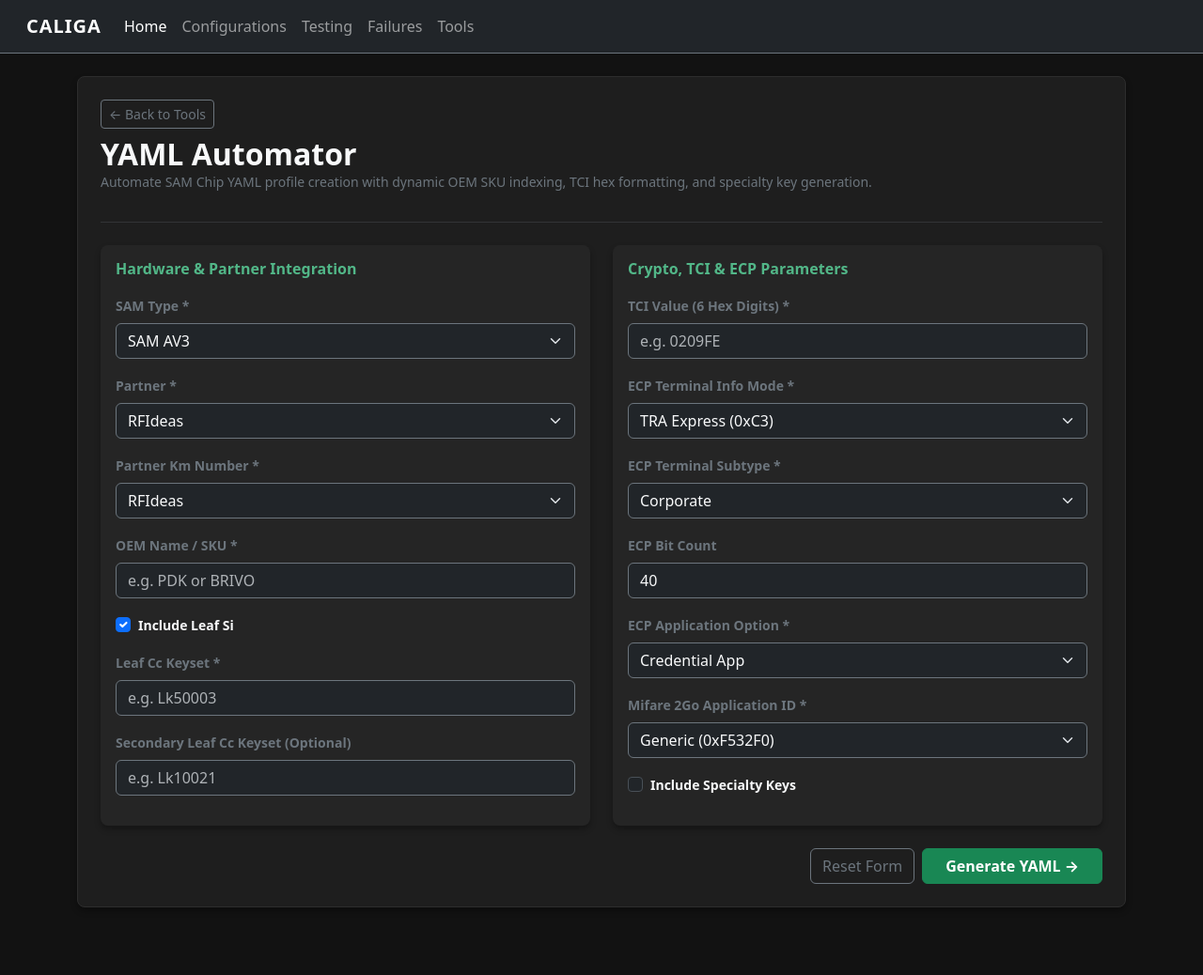
After one commit to jhepburn-hue/Internal-Tool-CALIGA, a Flask app: page /tools/yaml-automator in a window 1280 px wide. The commit adds this page. Shown: the whole page at 94% size. Run offline with Flask 3, Linux system fonts and the light colour scheme.

Commit message:
YAML Automator Tool

```diff
--- a/app.py
+++ b/app.py
@@ -1,5 +1,7 @@
 import os
 import time
+import yaml
+import datetime
 from sqlalchemy import func
 import concurrent.futures
 from flask import Flask, render_template, session, request, redirect, url_for, send_file, request, Response, stream_with_context, jsonify, flash, json
@@ -19,6 +21,60 @@ app.config['SQLALCHEMY_DATABASE_URI'] = os.getenv('DATABASE_URL')
 app.config['SQLALCHEMY_TRACK_MODIFICATIONS'] = False
 
 db.init_app(app)
+
+SAM_TYPE_MAP = {
+    "sam_av2": {"label": "SAM_AV2", "id": 2},
+    "sam_av3": {"label": "SAM_AV3", "id": 3}
+}
+PART_MAP = {
+    "elatec": {"label": "PARTNER_ELATEC", "id": 1},
+    "rfideas": {"label": "PARTNER_RFIDEAS", "id": 2},
+    "brivo": {"label": "PARTNER_BRIVO", "id": 3},
+    "test": {"label": "PARTNER_TEST", "id": 4}
+}
+PART_KM_MAP = {
+    "test": {"label": "partnerKm0", "id": 0},
+    "elatec": {"label": "partnerKm1", "id": 1},
+    "rfideas": {"label": "partnerKm2", "id": 2},
+    "brivo": {"label": "partnerKm3", "id": 3},
+    "pdq": {"label": "partnerKm4", "id": 4}
+}
+OEM_ID_MAP = {
+    "BUTTERFLY_MX": 1, "BOA": 2, "REDHAT": 3, "UGA": 4, "CWO1": 5,
+    "LEAF_SI": 6, "WELLS_FARGO": 7, "FIL": 8, "QUADREAL": 8,
+    "SOLOINSIGHT": 10, "CARDINAL_HEALTH": 11, "BRIVO": 27,
+    "TEST": 18, "TIAA": 61, "PDK": 62
+}
+KEY_TYPE_MAP = {
+    "aes_128": ("SAM_AES_128_KEY", 0x20),
+    "mifare": ("SAM_MIFARE_KEY", 0x10)
+}
+KEY_USE_MAP = {
+    "picc": ("SAM_PICC_KEY", 1),
+    "offline_crypto": ("SAM_OFFLINE_CRYPTO_KEY", 1)
+}
+ECP_TERMINAL_MAP = {
+    "tra_express": ("ECP_WL_TERMINAL_INFO", 0xC3),
+    "tra_enabled": ("ECP_WL_TERMINAL_INFO_USER_AUTH", 0x83)
+}
+ECP_SUBTYPE_MAP = {
+    "university": ("ECP_TERMINAL_SUBTYPE_UNIVERSITY", 0),
+    "corporate": ("ECP_TERMINAL_SUBTYPE_CORPORATE", 2),
+    "hospitality": ("ECP_TERMINAL_SUBTYPE_HOSPITALITY", 3),
+    "residential": ("ECP_TERMINAL_SUBTYPE_RESIDENTIAL", 4)
+}
+ECP_APP_MAP = {
+    "credential_app": ("ECP_OPTIONS_1", 1),
+    "secure_app": ("ECP_OPTIONS_2", 2)
+}
+
+class HexInt(int):
+    pass
+
+def hex_int_representer(dumper, data):
+    return dumper.represent_scalar('tag:yaml.org,2002:int', f'0x{data:02X}')
+
+yaml.add_representer(HexInt, hex_int_representer)
 
 @app.context_processor
 def inject_user():
@@ -535,11 +591,140 @@ def tool_ini_translator():
 
     return render_template('tools/ini_translator.html', result=translation_result)
 
-@app.route('/tools/yaml-automator', methods=['GET', 'POST'])
+@app.route('/tools/yaml-automator', methods=['GET', 'POST'], strict_slashes=False)
 def tool_yaml_automator():
+    global OEM_ID_MAP
+
     if request.method == 'POST':
-        flash('SAM Chip YAML configuration generated.', 'success')
-        return redirect(url_for('tool_yaml_automator'))
+        sam_choice = request.form.get('sam_type_choice')
+        sam_info = SAM_TYPE_MAP.get(sam_choice, {"label": "SAM_AV3", "id": 3})
+
+        partner_choice = request.form.get('partner_choice')
+        partner_info = PART_MAP.get(partner_choice, {"label": "PARTNER_RFIDEAS", "id": 2})
+
+        partner_km_choice = request.form.get('partner_km_choice')
+        partner_km_info = PART_KM_MAP.get(partner_km_choice, {"label": "partnerKm2", "id": 2})
+
+        raw_oem_input = request.form.get('oem', '').strip()
+        oem_clean = raw_oem_input.replace(' ', '_').upper()
+        if oem_clean and oem_clean not in OEM_ID_MAP:
+            next_id = max(OEM_ID_MAP.values()) + 1
+            OEM_ID_MAP[oem_clean] = next_id
+        sku_oem_id = OEM_ID_MAP.get(oem_clean, 62)
+
+        tci_raw = str(request.form.get('tci_choice', '0x000000')).strip().lower().replace("0x", "").zfill(6)
+        tci_1 = HexInt(int(tci_raw[0:2], 16))
+        tci_2 = HexInt(int(tci_raw[2:4], 16))
+        tci_3 = HexInt(int(tci_raw[4:6], 16))
+
+        specialty_keys_config = None
+        if request.form.get('specialty_keys_choice') == "true":
+            version_input = int(request.form.get('key_version', '0'))
+            version_labels = {0: "key_version_a", 1: "key_version_b", 2: "key_version_c"}
+            type_label, type_hex = KEY_TYPE_MAP.get(request.form.get('key_type_choice'), ("SAM_MIFARE_KEY", 0x10))
+            use_label, use_id = KEY_USE_MAP.get(request.form.get('key_use_choice'), ("SAM_PICC_KEY", 1))
+
+            specialty_keys_config = {
+                "key2": {
+                    "key_slot": int(request.form.get('key_slot', 64)),
+                    "key_version": [{version_labels.get(version_input, "key_version_a"): version_input}],
+                    "sel_key_version": version_input,
+                    "key_type": [{type_label: HexInt(type_hex)}],
+                    "sel_key_type": HexInt(type_hex),
+                    "key_use": [{use_label: use_id}],
+                    "sel_key_use": use_id
+                }
+            }
+
+        m2g_choice = request.form.get('mifare_2go_app_id_choice')
+        m2g_msb, m2g_hsb, m2g_lsb = (0xF5, 0x1C, 0xDF) if m2g_choice == "leaf" else (0xF5, 0x32, 0xF0)
+
+        term_label, term_hex = ECP_TERMINAL_MAP.get(request.form.get('ecp_terminal_choice'), ("ECP_WL_TERMINAL_INFO", 0xC3))
+        sub_label, sub_id = ECP_SUBTYPE_MAP.get(request.form.get('ecp_terminal_subtype_choice'), ("ECP_TERMINAL_SUBTYPE_CORPORATE", 2))
+        app_label, app_id = ECP_APP_MAP.get(request.form.get('ecp_app_choice'), ("ECP_OPTIONS_1", 1))
+        bit_count_raw = request.form.get('ecp_bit_count_choice')
+
+        yaml_structure = {
+            "sam_type": [{"SAM_AV2": 2}, {"SAM_AV3": 3}],
+            "sel_sam_type": sam_info["id"],
+            "partner": [{"PARTNER_ELATEC": 1}, {"PARTNER_RFIDEAS": 2}, {"PARTNER_BRIVO": 3}, {"PARTNER_TEST": 4}],
+            "sel_partner": partner_info["id"],
+            "partner_km": [
+                {"partnerKm0": 0}, {"partnerKm1": 1}, {"partnerKm2": 2}, {"partnerKm3": 3},
+                {"partnerKm4": 4}, {"partnerKm5": 5}, {"partnerKm6": 6}, {"partnerKm7": 7},
+                {"partnerKm8": 8}, {"partnerKm9": 9}, {"partnerKm10": 10}, {"partnerKm11": 11},
+                {"partnerKm12": 12}, {"partnerKm13": 13}, {"partnerKm14": 14}, {"partnerKm15": 15}
+            ],
+            "sel_partner_km": partner_km_info["id"],
+            "sku_oem": [{f"SKU_{k}": v} for k, v in OEM_ID_MAP.items()],
+            "sel_sku_oem": sku_oem_id,
+            "sel_Wl_lk": request.form.get('leaf_si_choice') == "true",
+            "OEM_lk1_name": request.form.get('leaf_cc_choice') or "Lk50003",
+            "OEM_lk2_name": request.form.get('second_leaf_cc_choice') or None,
+            "specialty_keys": specialty_keys_config,
+            "tci_1": tci_1,
+            "tci_2": tci_2,
+            "tci_3": tci_3,
+            "ecp_format": [{"ECP_FORMAT_1": 1}, {"ECP_FORMAT_2": 2}],
+            "sel_ecp_format": 2,
+            "ecp_terminal_info_mode": [
+                {"ECP_WL_TERMINAL_INFO": HexInt(0xC3)},
+                {"ECP_WL_TERMINAL_INFO_USER_AUTH": HexInt(0x83)}
+            ],
+            "sel_ecp_terminal_info_mode": HexInt(term_hex),
+            "ecp_terminal_type": 2,
+            "ecp_terminal_subtype": [
+                {"ECP_TERMINAL_SUBTYPE_UNIVERSITY": 0},
+                {"ECP_TERMINAL_SUBTYPE_CORPORATE": 2},
+                {"ECP_TERMINAL_SUBTYPE_HOSPITALITY": 3},
+                {"ECP_TERMINAL_SUBTYPE_RESIDENTIAL": 4}
+            ],
+            "sel_ecp_terminal_subtype": sub_id,
+            "ecp_bit_count": int(bit_count_raw) if bit_count_raw else 40,
+            "ecp_app_options": [{"ECP_OPTIONS_1": 1}, {"ECP_OPTIONS_2": 2}],
+            "sel_ecp_app_options": app_id,
+            "M2G_AID_MSB": HexInt(m2g_msb),
+            "M2G_AID_HSB": HexInt(m2g_hsb),
+            "M2G_AID_LSB": HexInt(m2g_lsb),
+            "PF_func": [
+                {"PF_FUNC_NO_FILTER": 0}, {"PF_FUNC_EQ": 1},
+                {"PF_FUNC_ME": 2}, {"PF_FUNC_LE": 3}, {"PF_FUNC_NE": 4}
+            ],
+            "sel_PF_func": 0,
+            "PF_num_bits": 0,
+            "filter_all": False,
+            "PF_value": 0,
+            "bit_stream": None,
+            "filtered_field_tag": [
+                {"UNUSED": 0}, {"BS_BID_MAP": HexInt(0xB2)},
+                {"BS_FAC_MAP": HexInt(0xB3)}, {"BS_CITY_CODE_MAP": HexInt(0xB5)},
+                {"BS_TECH_NUM_MAP": HexInt(0xB6)}
+            ],
+            "sel_filtered_field_tag": 0
+        }
+
+        yaml_string = yaml.dump(yaml_structure, default_flow_style=False, sort_keys=False)
+        section_breaks = [
+            "\npartner:", "\npartner_km:", "\nsku_oem:", "\nsel_Wl_lk:",
+            "\nspecialty_keys:", "\ntci_1:", "\necp_format:",
+            "\necp_terminal_info_mode:", "\necp_terminal_type:",
+            "\necp_terminal_subtype:", "\necp_bit_count:", "\necp_app_options:",
+            "\nM2G_AID_MSB:", "\nPF_func:", "\nPF_num_bits:", "\nfilter_all:",
+            "\nPF_value:", "\nbit_stream:", "\nfiltered_field_tag:"
+        ]
+        for section in section_breaks:
+            yaml_string = yaml_string.replace(f"{section}", f"\n{section}")
+
+        oem_filename_part = oem_clean if oem_clean else "CONFIG"
+        timestamp = datetime.datetime.now().strftime("%Y%m%d_%H%M%S")
+        custom_filename = f"SAM_Config_{oem_filename_part}_{timestamp}.yml"
+
+        output_path = f"/tmp/{custom_filename}"
+        with open(output_path, 'w') as f:
+            f.write(yaml_string)
+
+        return send_file(output_path, as_attachment=True, download_name=custom_filename)
+
     return render_template('tools/yaml_automator.html')
 
 @app.route('/tools/batch-tokens', methods=['GET', 'POST'], strict_slashes=False)
--- a/requirements.txt
+++ b/requirements.txt
@@ -14,3 +14,4 @@ crcmod==1.7
 cryptography==46.0.7
 Jinja2==3.1.6
 Werkzeug==3.1.8
+PyYAML>=6.0
--- a/templates/tools/ini_translator.html
+++ b/templates/tools/ini_translator.html
@@ -6,7 +6,6 @@
         <div>
             <a href="{{ url_for('tools') }}" class="btn btn-sm btn-outline-secondary mb-2">&larr; Back to Tools</a>
             <h2 class="fw-bold text-light mb-0">INI Translator</h2>
-            <p class="text-secondary small mb-0">Upload an INI configuration file to translate raw reader directives into comprehensive, plain English descriptions.</p>
         </div>
     </div>
 
--- /dev/null
+++ b/templates/tools/yaml_automator.html
@@ -0,0 +1,183 @@
+{% extends 'base.html' %}
+
+{% block content %}
+<div class="card p-4 mb-4">
+    <div class="d-flex justify-content-between align-items-center mb-3">
+        <div>
+            <a href="{{ url_for('tools') }}" class="btn btn-sm btn-outline-secondary mb-2">&larr; Back to Tools</a>
+            <h2 class="fw-bold text-light mb-0">YAML Automator</h2>
+            <p class="text-secondary small mb-0">Automate SAM Chip YAML profile creation with dynamic OEM SKU indexing, TCI hex formatting, and specialty key generation.</p>
+        </div>
+    </div>
+
+    <hr class="border-secondary mb-4">
+
+    <form method="POST" action="{{ url_for('tool_yaml_automator') }}">
+        <div class="row g-4">
+            <div class="col-md-6">
+                <div class="card bg-dark-subtle-custom p-3 border-0 h-100">
+                    <h6 class="fw-bold role-header-navy mb-3">Hardware & Partner Integration</h6>
+
+                    <div class="mb-3">
+                        <label class="form-label text-secondary fw-bold small">SAM Type *</label>
+                        <select name="sam_type_choice" class="form-select bg-dark text-light border-secondary" required>
+                            <option value="sam_av2">SAM AV2</option>
+                            <option value="sam_av3" selected>SAM AV3</option>
+                        </select>
+                    </div>
+
+                    <div class="mb-3">
+                        <label class="form-label text-secondary fw-bold small">Partner *</label>
+                        <select name="partner_choice" class="form-select bg-dark text-light border-secondary" required>
+                            <option value="elatec">Elatec</option>
+                            <option value="rfideas" selected>RFIdeas</option>
+                            <option value="brivo">Brivo</option>
+                            <option value="test">Test</option>
+                        </select>
+                    </div>
+
+                    <div class="mb-3">
+                        <label class="form-label text-secondary fw-bold small">Partner Km Number *</label>
+                        <select name="partner_km_choice" class="form-select bg-dark text-light border-secondary" required>
+                            <option value="elatec">Elatec</option>
+                            <option value="rfideas" selected>RFIdeas</option>
+                            <option value="brivo">Brivo</option>
+                            <option value="pdq">PDQ</option>
+                            <option value="test">Test</option>
+                        </select>
+                    </div>
+
+                    <div class="mb-3">
+                        <label class="form-label text-secondary fw-bold small">OEM Name / SKU *</label>
+                        <input type="text" name="oem" class="form-control bg-dark text-light border-secondary" placeholder="e.g. PDK or BRIVO" required>
+                    </div>
+
+                    <div class="form-check mb-3">
+                        <input class="form-check-input" type="checkbox" name="leaf_si_choice" value="true" id="chk_leaf_si" checked>
+                        <label class="form-check-label text-light fw-bold small" for="chk_leaf_si">Include Leaf Si</label>
+                    </div>
+
+                    <div class="mb-3">
+                        <label class="form-label text-secondary fw-bold small">Leaf Cc Keyset *</label>
+                        <input type="text" name="leaf_cc_choice" class="form-control bg-dark text-light border-secondary" placeholder="e.g. Lk50003" required>
+                    </div>
+
+                    <div class="mb-3">
+                        <label class="form-label text-secondary fw-bold small">Secondary Leaf Cc Keyset (Optional)</label>
+                        <input type="text" name="second_leaf_cc_choice" class="form-control bg-dark text-light border-secondary" placeholder="e.g. Lk10021">
+                    </div>
+                </div>
+            </div>
+
+            <div class="col-md-6">
+                <div class="card bg-dark-subtle-custom p-3 border-0 h-100">
+                    <h6 class="fw-bold role-header-navy mb-3">Crypto, TCI & ECP Parameters</h6>
+
+                    <div class="mb-3">
+                        <label class="form-label text-secondary fw-bold small">TCI Value (6 Hex Digits) *</label>
+                        <input type="text" name="tci_choice" class="form-control bg-dark text-light border-secondary" placeholder="e.g. 0209FE" required>
+                    </div>
+
+                    <div class="mb-3">
+                        <label class="form-label text-secondary fw-bold small">ECP Terminal Info Mode *</label>
+                        <select name="ecp_terminal_choice" class="form-select bg-dark text-light border-secondary" required>
+                            <option value="tra_express">TRA Express (0xC3)</option>
+                            <option value="tra_enabled">TRA Enabled (0x83)</option>
+                        </select>
+                    </div>
+
+                    <div class="mb-3">
+                        <label class="form-label text-secondary fw-bold small">ECP Terminal Subtype *</label>
+                        <select name="ecp_terminal_subtype_choice" class="form-select bg-dark text-light border-secondary" required>
+                            <option value="university">University</option>
+                            <option value="corporate" selected>Corporate</option>
+                            <option value="hospitality">Hospitality</option>
+                            <option value="residential">Residential</option>
+                        </select>
+                    </div>
+
+                    <div class="mb-3">
+                        <label class="form-label text-secondary fw-bold small">ECP Bit Count</label>
+                        <input type="number" name="ecp_bit_count_choice" class="form-control bg-dark text-light border-secondary" value="40" min="0">
+                    </div>
+
+                    <div class="mb-3">
+                        <label class="form-label text-secondary fw-bold small">ECP Application Option *</label>
+                        <select name="ecp_app_choice" class="form-select bg-dark text-light border-secondary" required>
+                            <option value="credential_app">Credential App</option>
+                            <option value="secure_app">Secure App</option>
+                        </select>
+                    </div>
+
+                    <div class="mb-3">
+                        <label class="form-label text-secondary fw-bold small">Mifare 2Go Application ID *</label>
+                        <select name="mifare_2go_app_id_choice" class="form-select bg-dark text-light border-secondary" required>
+                            <option value="generic">Generic (0xF532F0)</option>
+                            <option value="leaf">Leaf (0xF51CDF)</option>
+                        </select>
+                    </div>
+
+                    <div class="form-check mb-3">
+                        <input class="form-check-input" type="checkbox" name="specialty_keys_choice" value="true" id="specialty_keys">
+                        <label class="form-check-label text-light fw-bold small" for="specialty_keys">Include Specialty Keys</label>
+                    </div>
+
+                    <div id="specialty-fields" class="card bg-dark p-3 border-secondary d-none mb-3">
+                        <div class="mb-2">
+                            <label class="form-label text-secondary fw-bold small">Key Slot</label>
+                            <input type="number" id="key_slot" name="key_slot" class="form-control form-control-sm bg-dark text-light border-secondary" value="64">
+                        </div>
+                        <div class="mb-2">
+                            <label class="form-label text-secondary fw-bold small">Key Version (0 - 2)</label>
+                            <input type="number" id="key_version" name="key_version" class="form-control form-control-sm bg-dark text-light border-secondary" value="0" min="0" max="2">
+                        </div>
+                        <div class="mb-2">
+                            <label class="form-label text-secondary fw-bold small">Key Type</label>
+                            <select id="key_type" name="key_type_choice" class="form-select form-select-sm bg-dark text-light border-secondary">
+                                <option value="aes_128">AES-128 Key (0x20)</option>
+                                <option value="mifare">MIFARE Key (0x10)</option>
+                            </select>
+                        </div>
+                        <div class="mb-2">
+                            <label class="form-label text-secondary fw-bold small">Key Use</label>
+                            <select id="key_use" name="key_use_choice" class="form-select form-select-sm bg-dark text-light border-secondary">
+                                <option value="picc">PICC Key</option>
+                                <option value="offline_crypto">Offline Crypto Key</option>
+                            </select>
+                        </div>
+                    </div>
+                </div>
+            </div>
+        </div>
+
+        <div class="d-flex justify-content-end gap-2 mt-4">
+            <button type="reset" class="btn btn-outline-secondary" id="reset_btn">Reset Form</button>
+            <button type="submit" class="btn btn-success fw-bold px-4">Generate YAML &rarr;</button>
+        </div>
+    </form>
+</div>
+
+<script>
+document.addEventListener('DOMContentLoaded', function() {
+    const specialtyChk = document.getElementById('specialty_keys');
+    const specialtyContainer = document.getElementById('specialty-fields');
+    const resetBtn = document.getElementById('reset_btn');
+
+    if (specialtyChk && specialtyContainer) {
+        specialtyChk.addEventListener('change', function() {
+            if (this.checked) {
+                specialtyContainer.classList.remove('d-none');
+            } else {
+                specialtyContainer.classList.add('d-none');
+            }
+        });
+    }
+
+    if (resetBtn && specialtyContainer) {
+        resetBtn.addEventListener('click', function() {
+            specialtyContainer.classList.add('d-none');
+        });
+    }
+});
+</script>
+{% endblock %}
```
